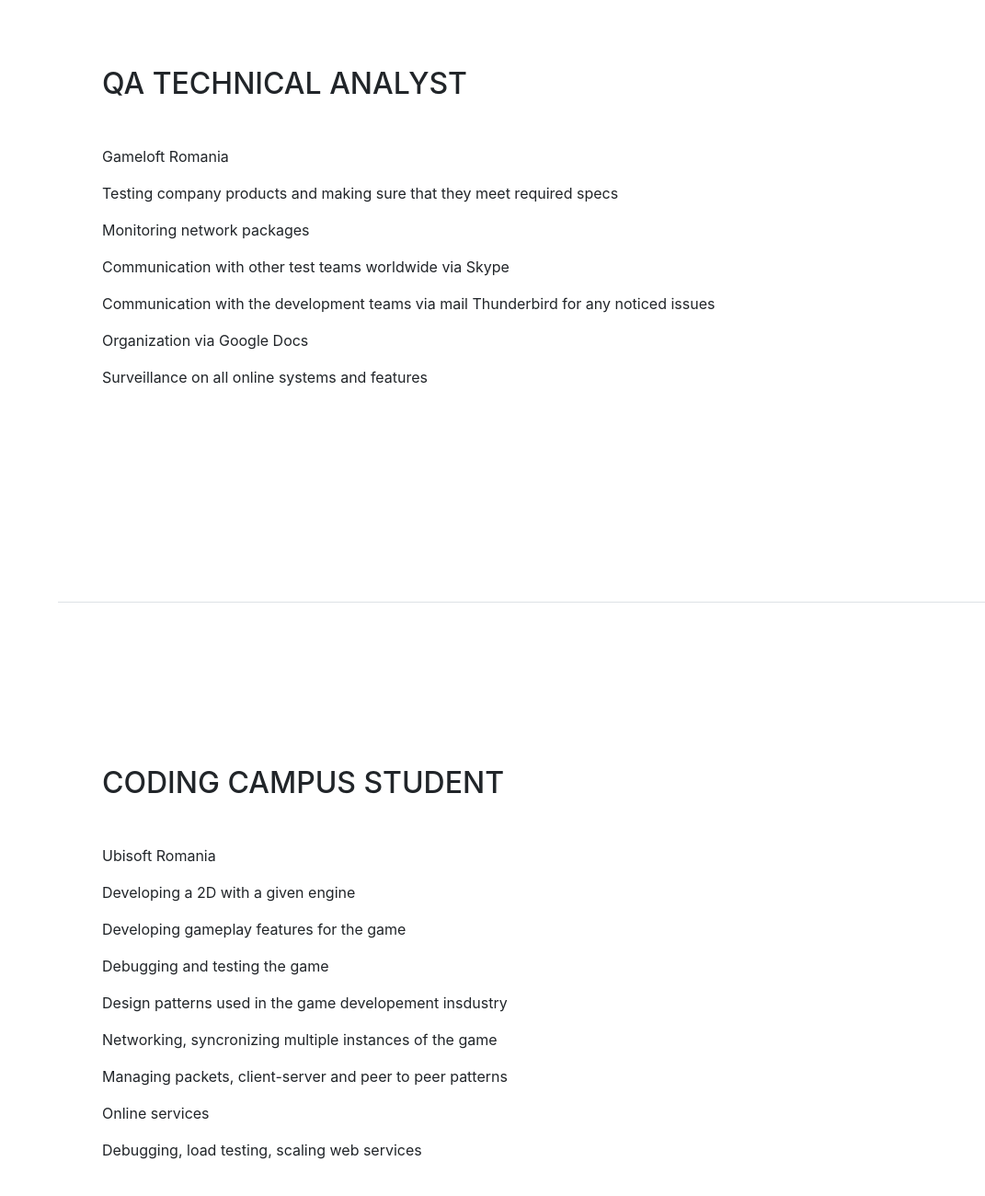
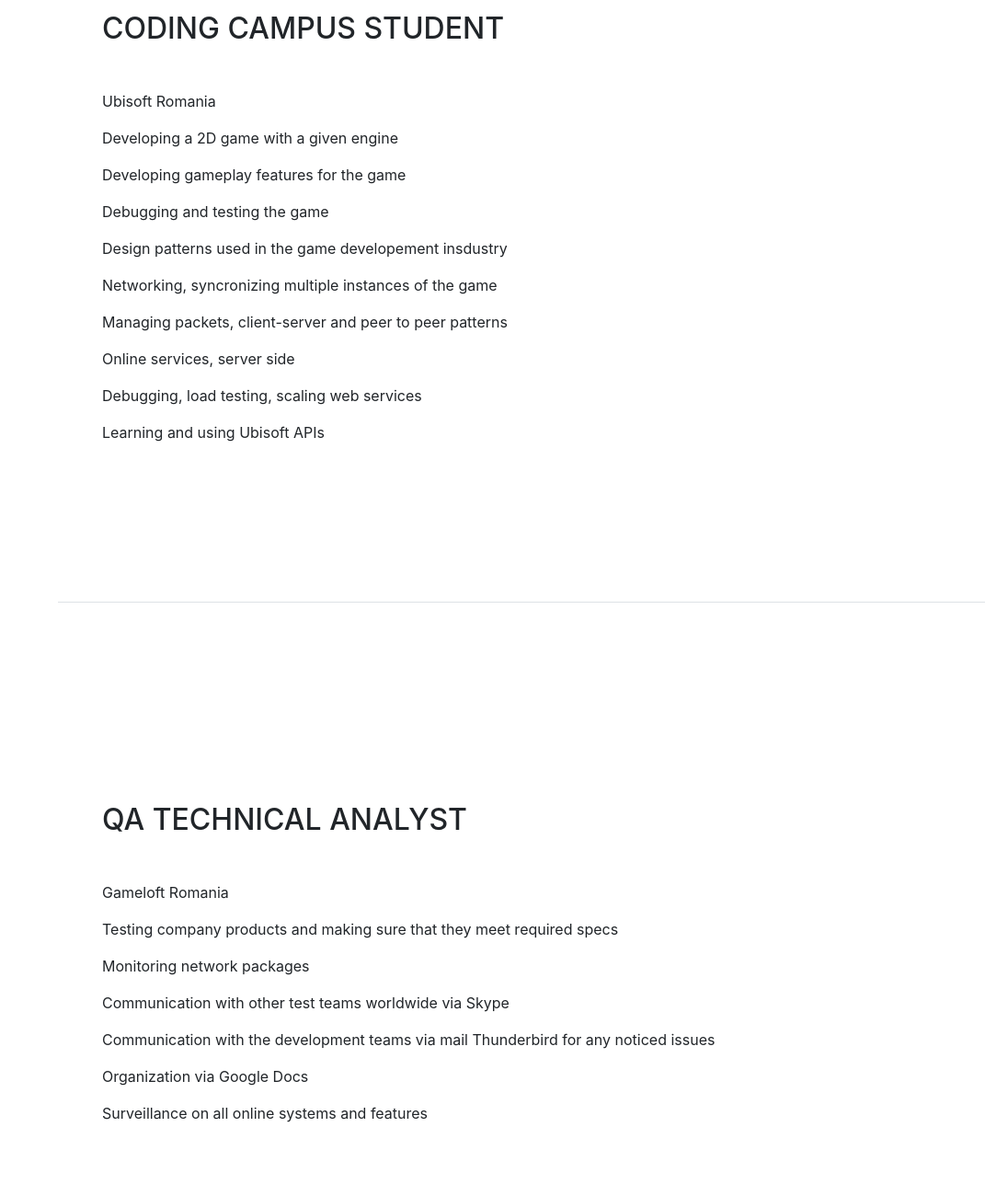
Before and after one commit to ilaur/ilaur.github.io, a website with bundled scripts: page index.html in a window 1280 px wide. Shown: the part 4480-5780 px from the top of the page at 92% size, without its empty margins (209-1280 px from the left). Built offline with nearby package versions, Linux system fonts and the light colour scheme; a web font is replaced by a local one.

Commit message:
Site Update

```diff
--- a/index.html
+++ b/index.html
@@ -225,6 +225,23 @@
 
 	  <section class="resume-section p-3 p-lg-5 d-flex flex-column" id="experience">
         <div class="my-auto">
+          <h2 class="mb-5">Coding Campus Student</h2>
+		  <p>Ubisoft Romania</p>
+		  <p>Developing a 2D game with a given engine</p>
+		  <p>Developing gameplay features for the game</p>
+		  <p>Debugging and testing the game</p>
+		  <p>Design patterns used in the game developement insdustry</p>
+		  <p>Networking, syncronizing multiple instances of the game</p>
+		  <p>Managing packets, client-server and peer to peer patterns</p>
+		  <p>Online services, server side</p>
+		  <p>Debugging, load testing, scaling web services</p>
+		  <p>Learning and using Ubisoft APIs</p>
+          <p class="mb-0"></p>
+        </div>
+	  </section>
+
+	  <section class="resume-section p-3 p-lg-5 d-flex flex-column" id="experience">
+        <div class="my-auto">
           <h2 class="mb-5">QA Technical Analyst</h2>
 		  <p>Gameloft Romania</p>
 		  <p>Testing company products and making sure that they meet required specs</p>
@@ -236,22 +253,6 @@
           <p class="mb-0"></p>
         </div>
       </section>
-
-	  <section class="resume-section p-3 p-lg-5 d-flex flex-column" id="experience">
-        <div class="my-auto">
-          <h2 class="mb-5">Coding Campus Student</h2>
-		  <p>Ubisoft Romania</p>
-		  <p>Developing a 2D with a given engine</p>
-		  <p>Developing gameplay features for the game</p>
-		  <p>Debugging and testing the game</p>
-		  <p>Design patterns used in the game developement insdustry</p>
-		  <p>Networking, syncronizing multiple instances of the game</p>
-		  <p>Managing packets, client-server and peer to peer patterns</p>
-		  <p>Online services</p>
-		  <p>Debugging, load testing, scaling web services</p>
-          <p class="mb-0"></p>
-        </div>
-	  </section>
 
       <section class="resume-section p-3 p-lg-5 d-flex flex-column" id="interests">
         <div class="my-auto">
```
